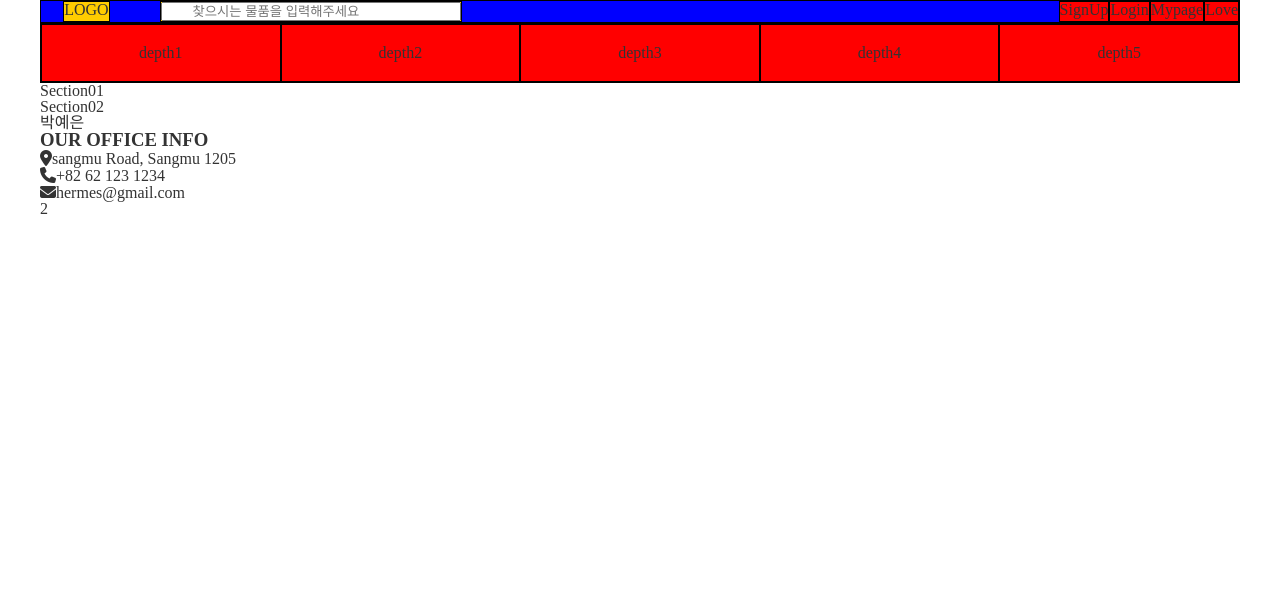
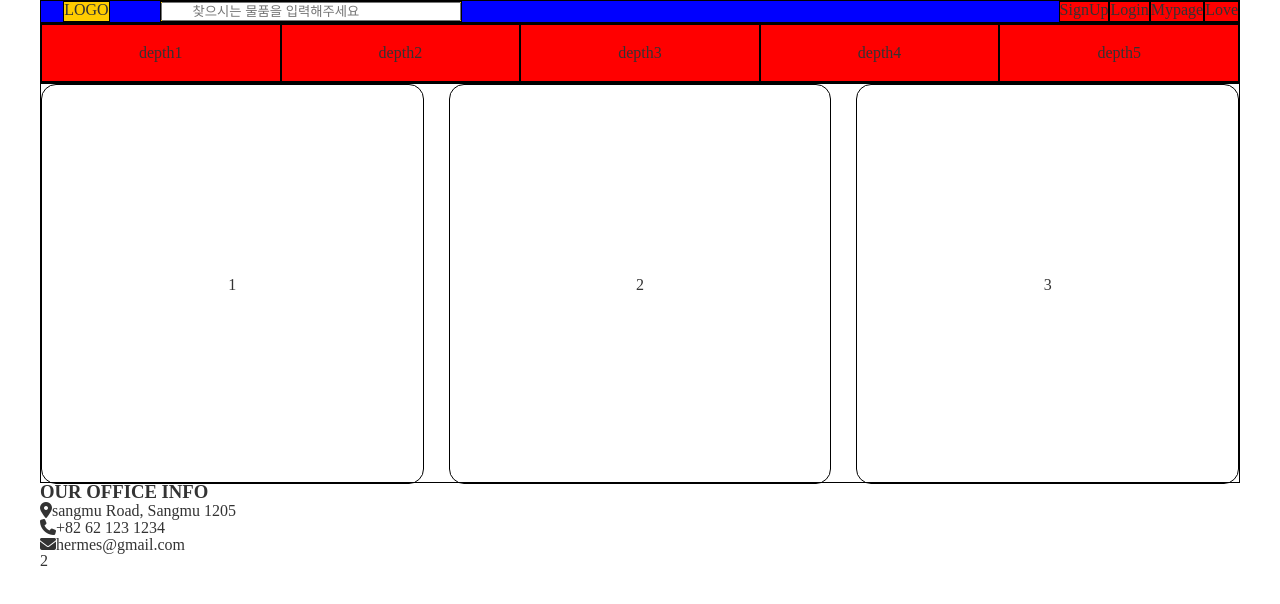
Before and after one commit to taengK/FairyTeam, a React (Create React App) app in the folder Fairy/: page / in a window 1280 px wide. Shown: the top 604 px of the page. Built offline with nearby package versions, Linux system fonts and the light colour scheme.

Commit message:
박충희_Main만듬

```diff
--- a/Fairy/src/App.js
+++ b/Fairy/src/App.js
@@ -1,13 +1,14 @@
 import './App.css'
 import Head from './componenet/Head/Head';
 import NavList from './componenet/Navigation/NavList';
-import Section01 from './componenet/Main/01.MainPage/Section01';
-import Section02 from './componenet/Main/01.MainPage/Section02';
+import Footer from './componenet/Footer/Footer';
+import Main from './page/Main';
+// *************************CSS***********************************************
 import './css/Common.css'
 import './css/Head.css'
 import './css/NavList.css'
-import SubSection01 from './componenet/Main/01.MainPage/02.SubPage/SubSection01';
-import Footer from './componenet/Footer/Footer';
+import './css/Main.css'
+
 
 
 function App() {
@@ -20,9 +21,7 @@ function App() {
           <NavList/>
       </nav>
       <main>
-        <Section01/>
-        <Section02/>
-        <SubSection01/>
+          <Main/>
       </main>
       <footer>
         <Footer/>
--- a/Fairy/src/componenet/Main/01.MainPage/02.SubPage/SubSection01.jsx
+++ /dev/null
@@ -1,9 +0,0 @@
-import React from 'react'
-
-const SubSection01 = () => {
-  return (
-    <div>박예은</div>
-  )
-}
-
-export default SubSection01
--- a/Fairy/src/componenet/Main/01.MainPage/Section01.jsx
+++ /dev/null
@@ -1,9 +0,0 @@
-import React from 'react'
-
-const Section01 = () => {
-  return (
-    <div>Section01</div>
-  )
-}
-
-export default Section01
--- a/Fairy/src/componenet/Main/01.MainPage/Section02.jsx
+++ /dev/null
@@ -1,9 +0,0 @@
-import React from 'react'
-
-const Section02 = () => {
-  return (
-    <div>Section02</div>
-  )
-}
-
-export default Section02
--- /dev/null
+++ b/Fairy/src/css/Main.css
@@ -0,0 +1,18 @@
+.Main {
+  width: 100%;
+  height: 50vh;
+  border: 1px solid #000;
+}
+.Main ul {
+  display: flex;
+  justify-content: space-between;
+}
+.Main ul li {
+  border: 1px solid #000;
+  width: calc((100% - 50px) / 3);
+  height: 50vh;
+  border-radius: 15px;
+  gap: 10px;
+  text-align: center;
+  line-height: 50vh;
+}/*# sourceMappingURL=Main.css.map */
--- /dev/null
+++ b/Fairy/src/css/Main.scss
@@ -0,0 +1,17 @@
+.Main {
+    width: 100%;
+    height: 50vh;
+    border: 1px solid #000;
+    ul {
+        display: flex;
+        justify-content: space-between;
+        li {
+            border: 1px solid #000;
+            width: calc((100% - 50px)/3); height: 50vh;
+            border-radius: 15px;
+            gap: 10px;
+            text-align: center;
+            line-height: 50vh;
+        }
+    }
+}
--- /dev/null
+++ b/Fairy/src/page/Main.jsx
@@ -0,0 +1,15 @@
+import React from 'react'
+
+const Main = () => {
+  return (
+    <div className='Main'>
+        <ul>
+            <li>1</li>
+            <li>2</li>
+            <li>3</li>
+        </ul>
+    </div>
+  )
+}
+
+export default Main
```
Also changed, not shown: Fairy/src/componenet/Head/Head.jsx (+4 -4 lines), Fairy/src/page/Login.jsx (renamed from Fairy/src/componenet/Head/Login.jsx), Fairy/src/page/Love.jsx (renamed from Fairy/src/componenet/Head/Love.jsx), Fairy/src/page/Mypage.jsx (renamed from Fairy/src/componenet/Head/Mypage.jsx), Fairy/src/page/SignUp.jsx (renamed from Fairy/src/componenet/Head/SignUp.jsx), 1 other file (tests, documents, lock files or other folders).
